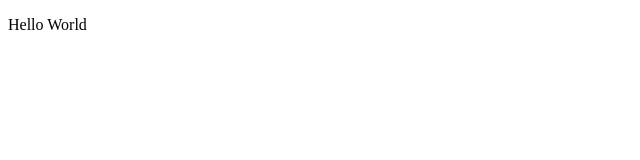
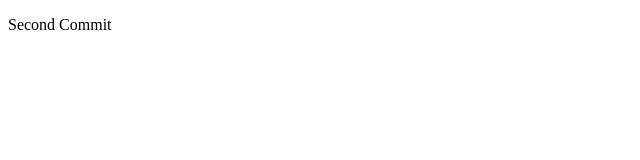
Before and after one commit to fantomcheg/project, a plain HTML site: page index.html in a window 1280 px wide. Shown: the full height of the page, 0-640 px from the left. Drawn offline with Linux system fonts and the light colour scheme.

Commit message:
27.12.2020 13:39 вторая контрольная точка все работает

```diff
--- a/index.html
+++ b/index.html
@@ -6,7 +6,7 @@
     <title>Document</title>
 </head>
 <body>
-  <p>Hello World</p>
+  <p>Second Commit</p>
     <!--  <script>
     alert(1)
     </script>-->
```
